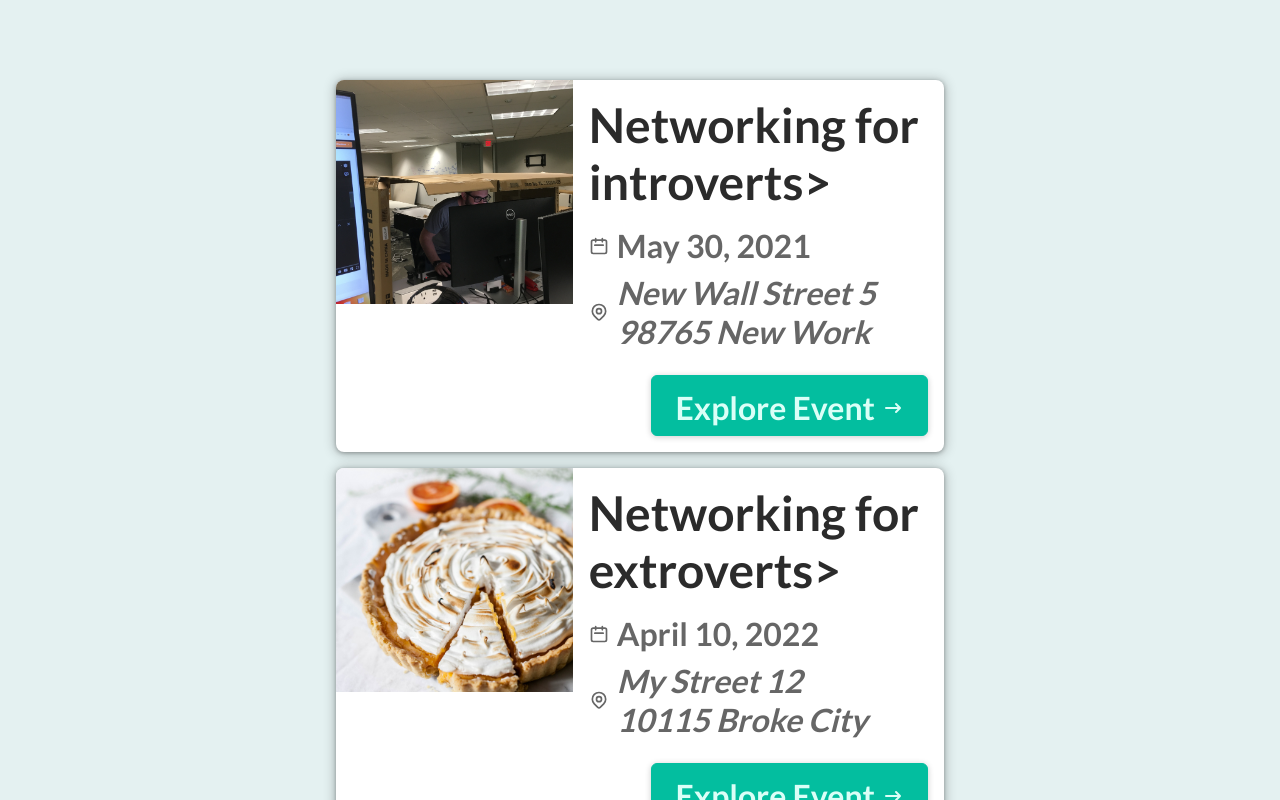
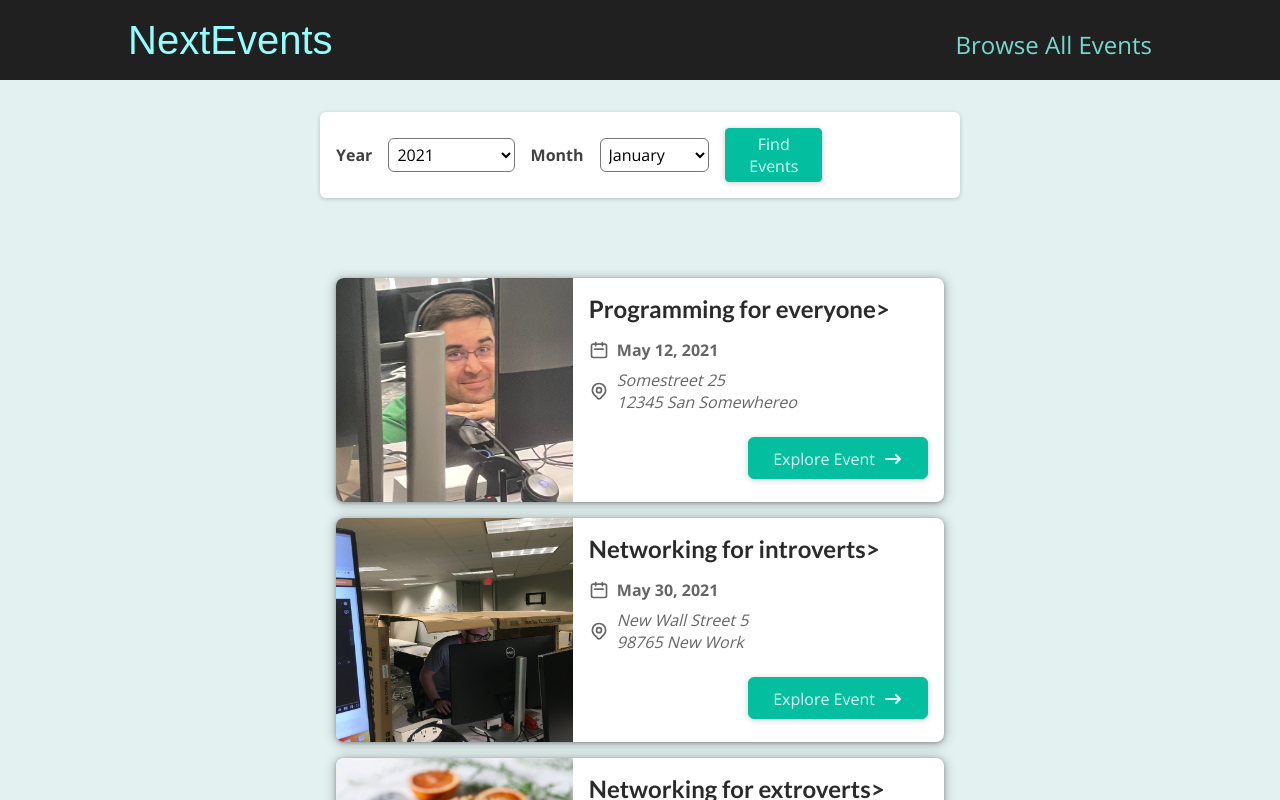
Before and after one commit to chunyukuo88/nextjs-course, a Next.js app: page / in a window 1280 px wide. Shown: the top 800 px of the page. Built offline with nearby package versions, Linux system fonts and the light colour scheme.

Commit message:
feat: Search bar.

```diff
--- /dev/null
+++ b/components/events/events-search.js
@@ -0,0 +1,41 @@
+import Button from '../ui/button';
+import classes from './events-search.module.css';
+
+export default function EventsSearch(){
+
+  return (
+    <form className={classes.form} action=''>
+      <div className={classes.controls}>
+
+        <div className={classes.control}>
+          <label htmlFor='year'>Year</label>
+          <select name='' id='year'>
+            <option value='2021'>2021</option>
+            <option value='2022'>2022</option>
+          </select>
+        </div>
+
+        <div className={classes.control}>
+          <label htmlFor='month'>Month</label>
+          <select name='' id=''>
+            <option value='1'>January</option>
+            <option value='2'>February</option>
+            <option value='3'>March</option>
+            <option value='4'>April</option>
+            <option value='5'>May</option>
+            <option value='6'>June</option>
+            <option value='7'>July</option>
+            <option value='8'>August</option>
+            <option value='9'>September</option>
+            <option value='10'>October</option>
+            <option value='11'>November</option>
+            <option value='12'>December</option>
+          </select>
+        </div>
+
+        <Button>Find Events</Button>
+
+      </div>
+    </form>
+  );
+}
--- a/components/ui/button.js
+++ b/components/ui/button.js
@@ -1,12 +1,22 @@
-import Link from "next/link";
+import Link from 'next/link';
 import classes from './button.module.css';
 
 export default function Button(props){
-  return (
-    <Link href={props.link}>
-      <a className={classes.btn} href="">
-        {props.children}
-      </a>
-    </Link>
-  );
+  return (props.link)
+    ? ButtonWithLink(props)
+    : ButtonWithoutLink(props);
 }
+
+const ButtonWithLink = (props) => (
+  <Link href={props.link}>
+    <a className={classes.btn}>
+      {props.children}
+    </a>
+  </Link>
+)
+
+const ButtonWithoutLink = (props) => (
+  <button className={classes.btn} onClick={props.onClick}>
+    {props.children}
+  </button>
+);
--- a/pages/_app.js
+++ b/pages/_app.js
@@ -1,7 +1,12 @@
 import '../styles/globals.css'
+import Layout from '../components/layout/layout';
 
 function MyApp({ Component, pageProps }) {
-  return <Component {...pageProps} />
+  return (
+    <Layout>
+      <Component {...pageProps} />
+    </Layout>
+  );
 }
 
 export default MyApp
--- a/pages/index.js
+++ b/pages/index.js
@@ -1,12 +1,14 @@
+import { getAllEvents } from '../data/dummy-data';
 import EventList from '../components/events/event-list';
-import { getFeaturedEvents } from '../data/dummy-data';
+import EventsSearch from '../components/events/events-search';
 
 export default function HomePage(){
- const featuredEvents = getFeaturedEvents();
+ const allEvents = getAllEvents();
 
   return (
-    <h1>
-      <EventList events={featuredEvents}/>
-    </h1>
+    <>
+      <EventsSearch />
+      <EventList events={allEvents} />
+    </>
   )
 }
```
Also changed, not shown: components/events/events-search.module.css (renamed from styles/events-search.module.css).
